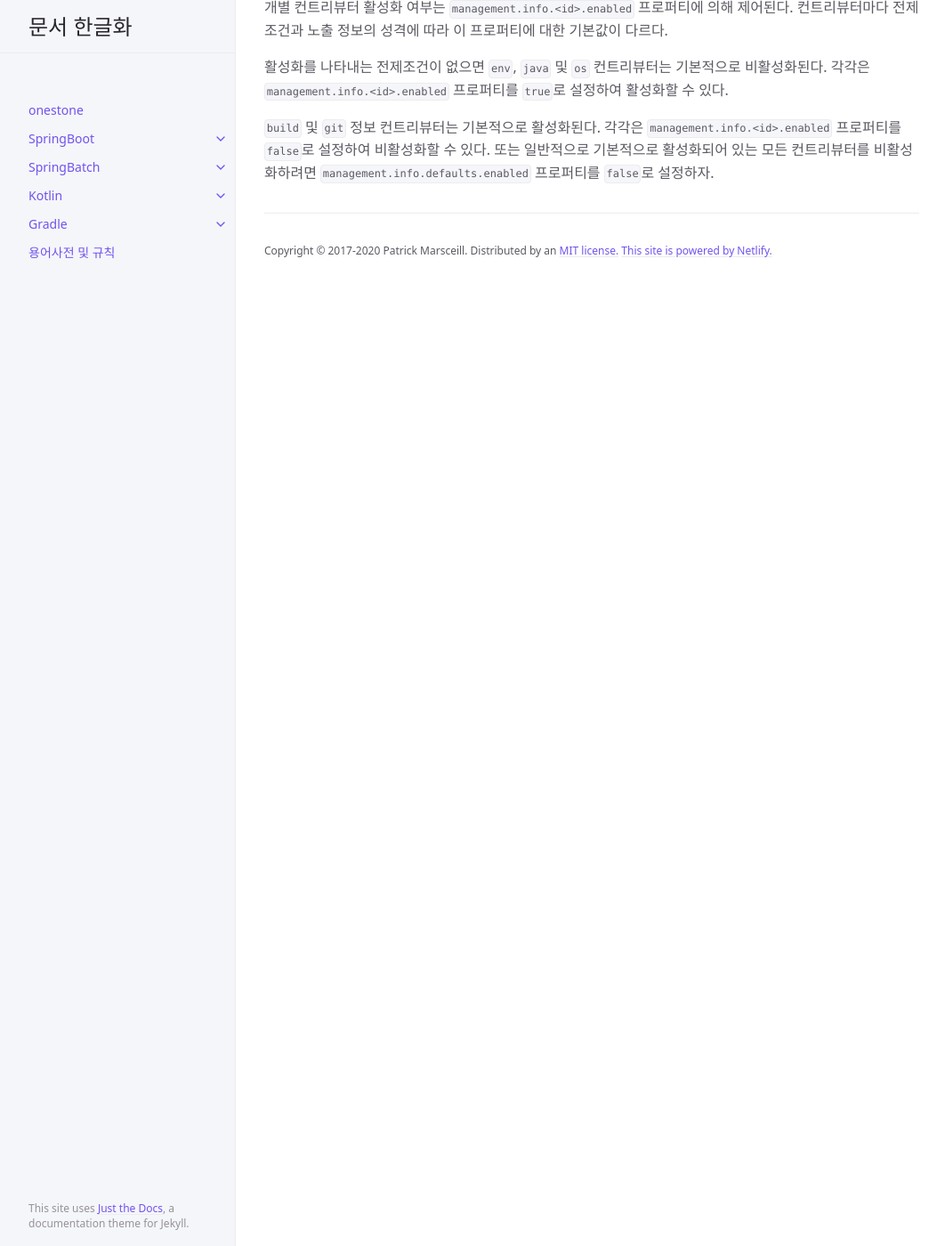
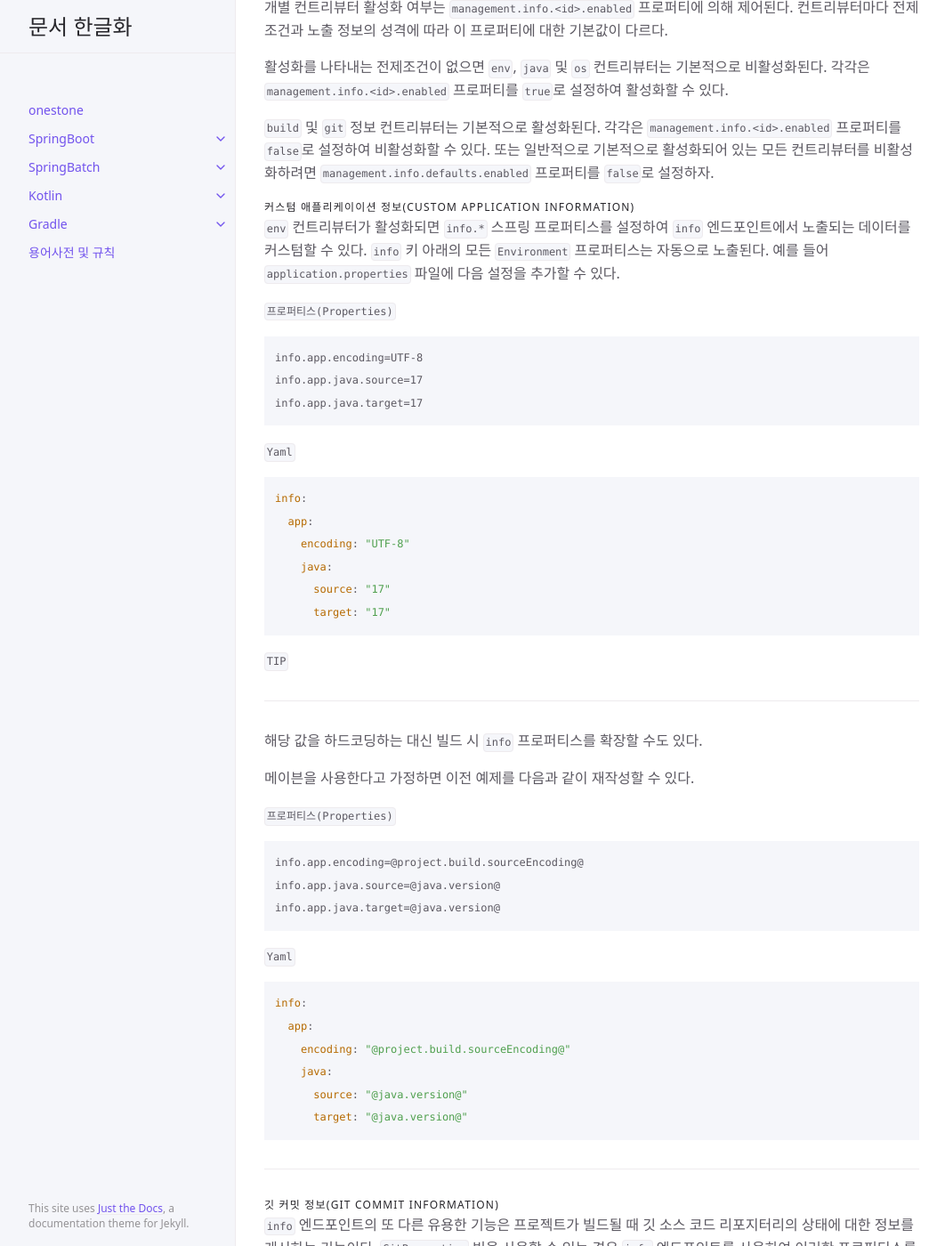
Before and after one commit to onestone9900/onestone9900.github.io, a Jekyll site: the page built from docs/spring_boot/3.1.1/spring_boot/13.production_ready_features.md, in a window 1280 px wide and 1400 px high, scrolled down 29993 px. Shown: the whole window at 89% size, without its empty margins (107-1169 px from the left). Built offline with Jekyll 4.4.1, drawn with Linux system fonts in a browser that asks for light colours; some of the changed text lies outside the part shown.

Commit message:
docs: spring boot -  커스텀 애플리케이이션 정보(Custom Application Information), 깃 커밋 정보(Git Commit Information), 빌드 정보(Build Information)

````diff
--- a/docs/spring_boot/3.1.1/spring_boot/13.production_ready_features.md
+++ b/docs/spring_boot/3.1.1/spring_boot/13.production_ready_features.md
@@ -35,9 +35,9 @@ nav_order: 13
         - 애플리케이션 생명주기 및 프로브 상태(Application Lifecycle and Probe States)
       - 13.2.10. 애플리케션 정보(Application Information)
         - 자동 구성된 인포컨트리뷰터(Auto-configured InfoContributors)
-        - Custom Application Information
-        - Git Commit Information
-        - Build Information
+        - 커스텀 애플리케이이션 정보(Custom Application Information)
+        - 깃 커밋 정보(Git Commit Information)
+        - 빌드 정보(Build Information)
         - Java Information
         - OS Information
         - Writing Custom InfoContributors
@@ -1023,3 +1023,94 @@ Application information exposes various information collected from all InfoContr
 활성화를 나타내는 전제조건이 없으면 `env`, `java` 및 `os` 컨트리뷰터는 기본적으로 비활성화된다. 각각은 `management.info.<id>.enabled` 프로퍼티를 `true`로 설정하여 활성화할 수 있다.
 
 `build` 및 `git` 정보 컨트리뷰터는 기본적으로 활성화된다. 각각은 `management.info.<id>.enabled` 프로퍼티를 `false`로 설정하여 비활성화할 수 있다. 또는 일반적으로 기본적으로 활성화되어 있는 모든 컨트리뷰터를 비활성화하려면 `management.info.defaults.enabled` 프로퍼티를 `false`로 설정하자.
+
+
+#### 커스텀 애플리케이이션 정보(Custom Application Information)
+`env` 컨트리뷰터가 활성화되면 `info.*` 스프링 프로퍼티스를 설정하여 `info` 엔드포인트에서 노출되는 데이터를 커스텀할 수 있다. `info` 키 아래의 모든 `Environment` 프로퍼티스는 자동으로 노출된다. 예를 들어 `application.properties` 파일에 다음 설정을 추가할 수 있다.
+
+`프로퍼티스(Properties)`
+```
+info.app.encoding=UTF-8
+info.app.java.source=17
+info.app.java.target=17
+```
+
+`Yaml`
+```yaml
+info:
+  app:
+    encoding: "UTF-8"
+    java:
+      source: "17"
+      target: "17"
+```
+
+`TIP`
+
+---
+
+해당 값을 하드코딩하는 대신 빌드 시 `info` 프로퍼티스를 확장할 수도 있다.
+
+메이븐을 사용한다고 가정하면 이전 예제를 다음과 같이 재작성할 수 있다.
+
+`프로퍼티스(Properties)`
+```
+info.app.encoding=@project.build.sourceEncoding@
+info.app.java.source=@java.version@
+info.app.java.target=@java.version@
+```
+
+`Yaml`
+```yaml
+info:
+  app:
+    encoding: "@project.build.sourceEncoding@"
+    java:
+      source: "@java.version@"
+      target: "@java.version@"
+```
+
+---
+
+#### 깃 커밋 정보(Git Commit Information)
+`info` 엔드포인트의 또 다른 유용한 기능은 프로젝트가 빌드될 때 깃 소스 코드 리포지터리의 상태에 대한 정보를 게시하는 기능이다. `GitProperties` 빈을 사용할 수 있는 경우 `info` 엔드포인트를 사용하여 이러한 프로퍼티스를 노출할 수 있다.
+
+{: .note}
+`GitProperties` 빈은 클래스패스의 루트에서 `git.properties` 파일을 사용할 수 있는 경우 자동으로 구성된다. 자세한 내용은 "깃 정보 생성 방법"을 참고하자.
+
+기본적으로, 엔드포인트는 `git.branch`, `git.commit.id` 및 `git.commit.time` 프로퍼티를 노출한다. 엔드포인트 응답에서 이러한 프로퍼티스를 원하지 않는 경우 `git.properties` 파일에서 제외해야 한다. 전체 깃 정보(즉, `git.properties`의 전체 내용)를 표시하려면 다음과 같이 `management.info.git.mode` 프로퍼티를 사용하자.
+
+`프로퍼티스(Properties)`
+```
+management.info.git.mode=full
+```
+
+`Yaml`
+```yaml
+management:
+  info:
+    git:
+      mode: "full"
+```
+
+`info` 엔드포인트에서 깃 커밋 정보를 완전히 비활성화하려면 다음과 같이 `management.info.git.enabled` 프로퍼티를 `false`로 설정한다.
+
+`프로퍼티스(Properties)`
+```
+management.info.git.enabled=false
+```
+
+`Yaml`
+```yaml
+management:
+  info:
+    git:
+      enabled: false
+```
+
+
+#### 빌드 정보(Build Information)
+`BuildProperties` 빈을 사용할 수 있는 경우, `info` 엔드포인트는 빌드에 대한 정보를 게시할 수도 있다. 이는 클래스패스에 `META-INF/build-info.properties` 파일을 사용할 수 있는 경우다.
+
+{. note}
+메이븐과 그레이들 플러그인 모두 해당 파일을 생성할 수 있다. 자세한 내용은 "빌드 정보 생성 방법"을 참고하자.
````
